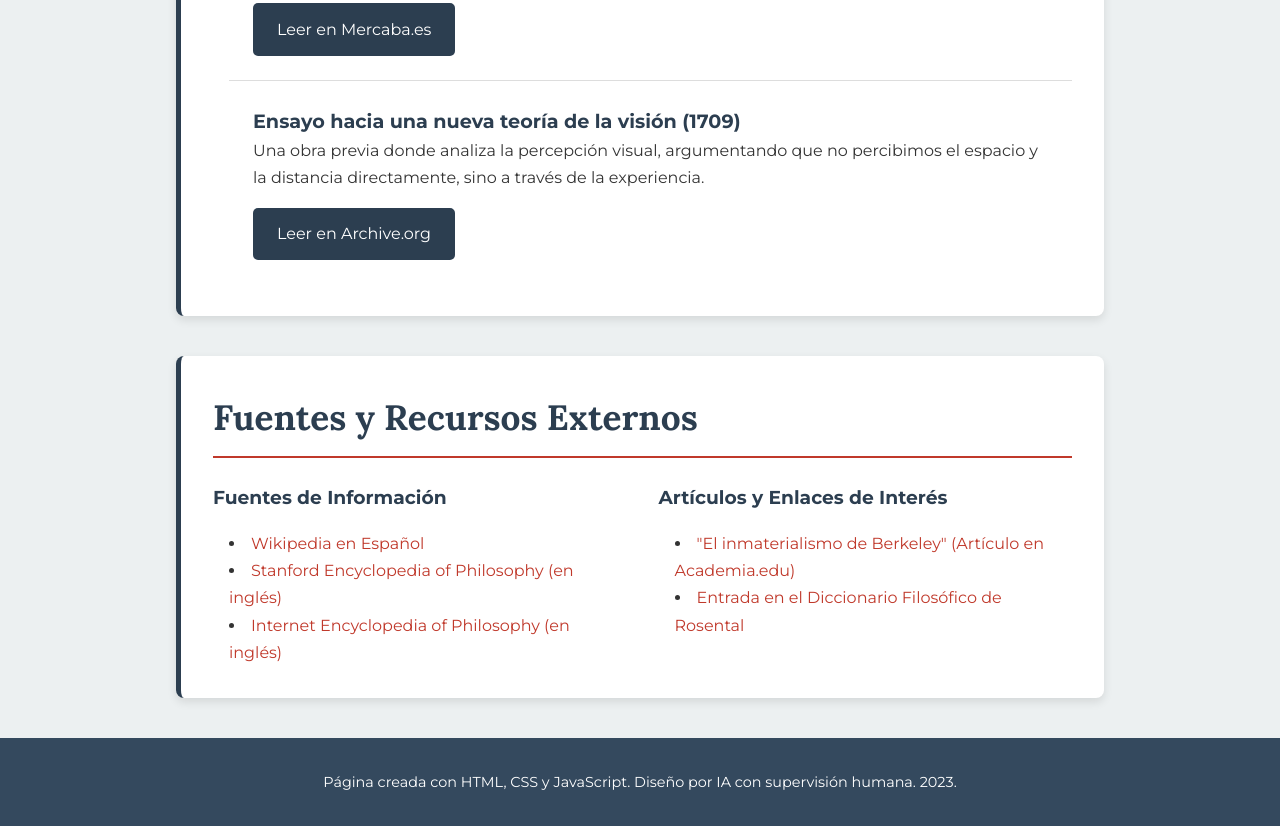
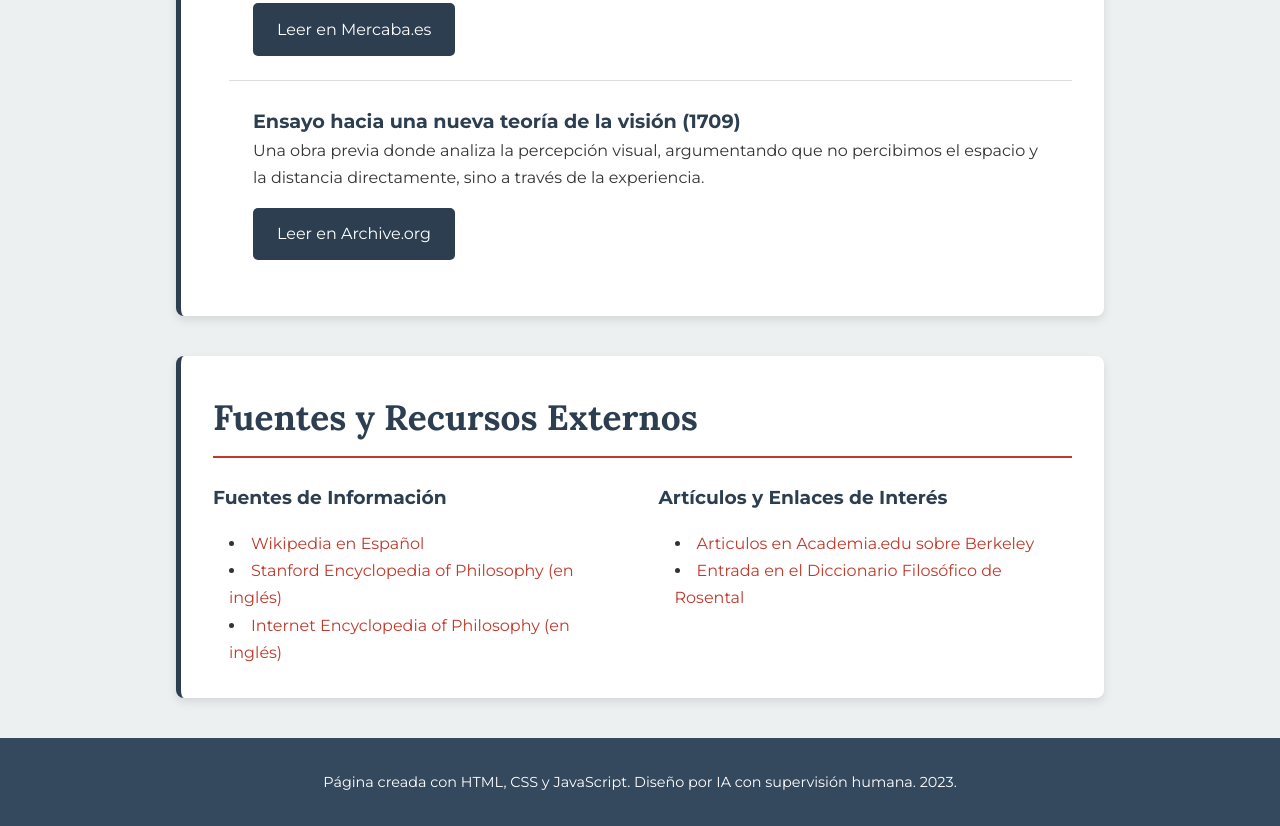
Before and after one commit to jmlucas68/berkeley, a plain HTML site: page index.html in a window 1280 px wide. Shown: the part 3062-3888 px from the top of the page. Drawn offline with Linux system fonts and the light colour scheme.

Commit message:
Fix: Actualizado el enlace a Academia.edu

```diff
--- a/index.html
+++ b/index.html
@@ -118,7 +118,7 @@
                 <div>
                     <h3>Artículos y Enlaces de Interés</h3>
                     <ul>
-                        <li><a href="https://www.academia.edu/37901509/El_inmaterialismo_de_Berkeley" target="_blank">"El inmaterialismo de Berkeley" (Artículo en Academia.edu)</a></li>
+                        <li><a href="https://www.academia.edu/search?q=berkeley" target="_blank">Articulos en Academia.edu sobre Berkeley</a></li>
                         <li><a href="https://www.filosofia.org/enc/ros/berkeley.htm" target="_blank">Entrada en el Diccionario Filosófico de Rosental</a></li>
                     </ul>
                 </div>
```
Also changed, not shown: commit_message.txt.
